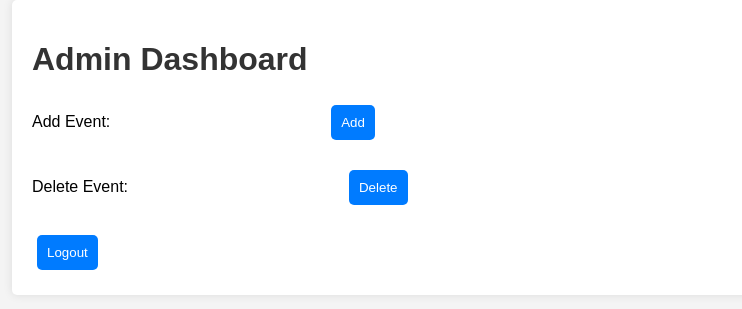
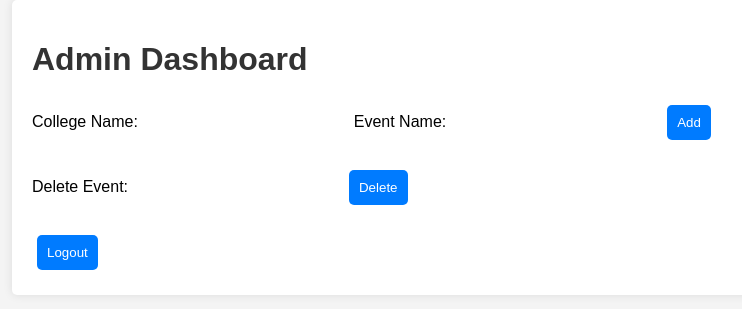
Before and after one commit to AmruthaChandrababu/mini-project, a Flask app: template templates/dashboard.html in a window 1280 px wide. Shown: the top 309 px of the page, without its empty margins (208-950 px from the left). Run offline with Flask 3, Linux system fonts and the light colour scheme; the template is opened without the code that fills it, so the values that code supplies are empty; parts of the project's set-up code (start-up, migrations or seed data) failed here and were passed over.

Commit message:
Update dashboard.html

```diff
--- a/templates/dashboard.html
+++ b/templates/dashboard.html
@@ -58,7 +58,9 @@
         </div>
         <!-- Add event form -->
         <form action="/add_event" method="POST">
-            <label>Add Event:</label>
+            <label>College Name:</label>
+            <input type="text" name="college">
+            <label>Event Name:</label>
             <input type="text" name="event_name">
             <button type="submit">Add</button>
         </form>
```
